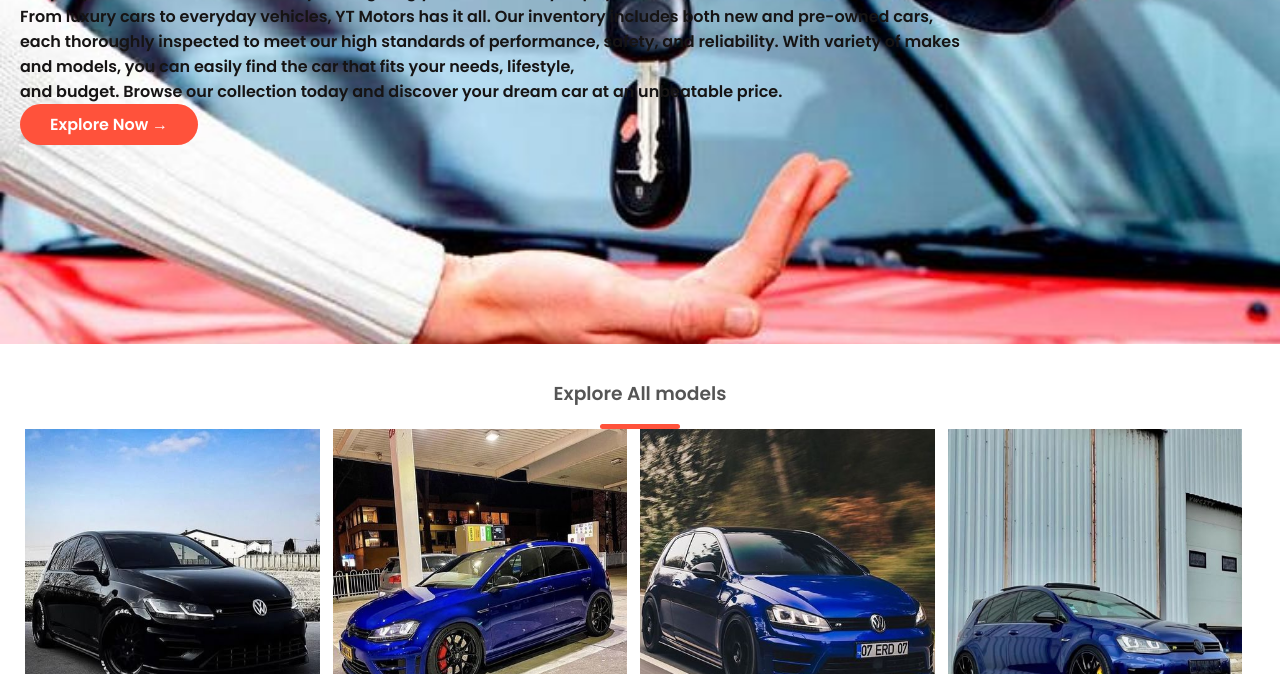
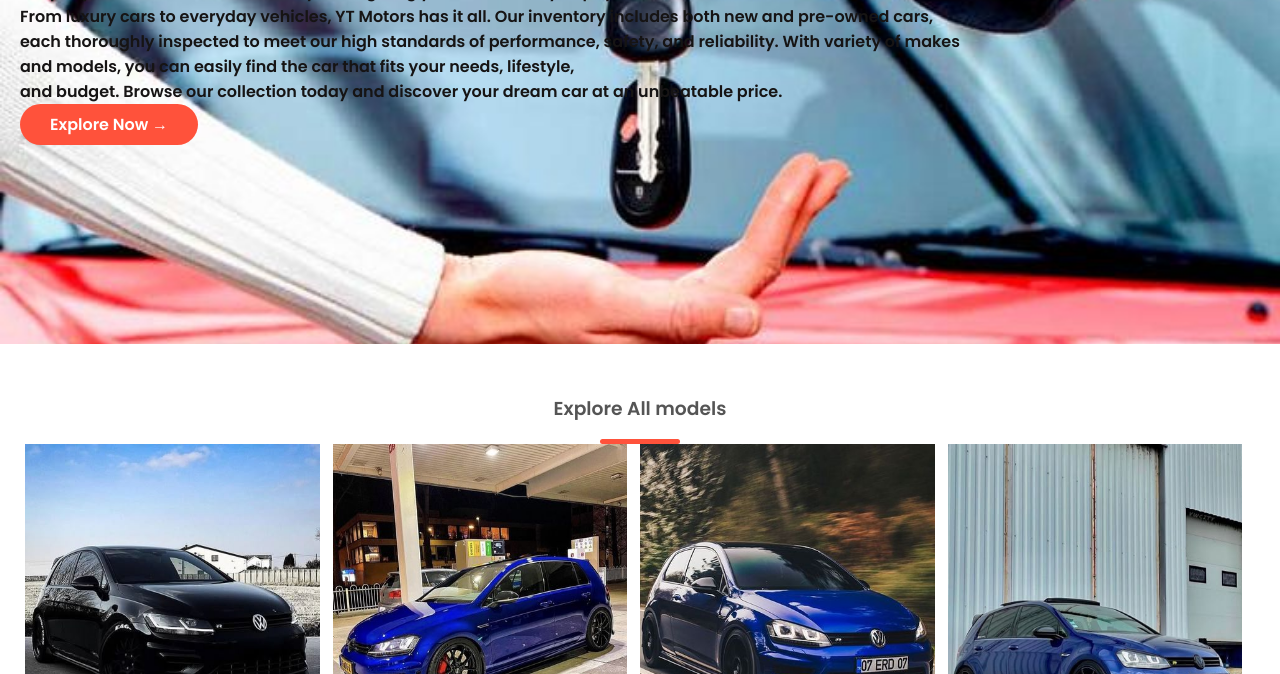
Before and after one commit to spenceryeeko/WEB_DESIGN_C_WORK, a plain HTML site: page index.html in a window 1280 px wide. Shown: the part 426-1100 px from the top of the page. Drawn offline with Linux system fonts and the light colour scheme.

Commit message:
Update index.html

```diff
--- a/index.html
+++ b/index.html
@@ -53,7 +53,7 @@
 <!------featured categories------->
 <div class="categories">
     <div class="small-container">
-        <h3 class="title">Explore All models</h3>
+        <h3 class="title" style= "margin-top: 15px;">Explore All models</h3>
         <div class="row">
             <div class="col-3">
                 <a href="product.details.html"><img src="car8.jpg"></a>
```
